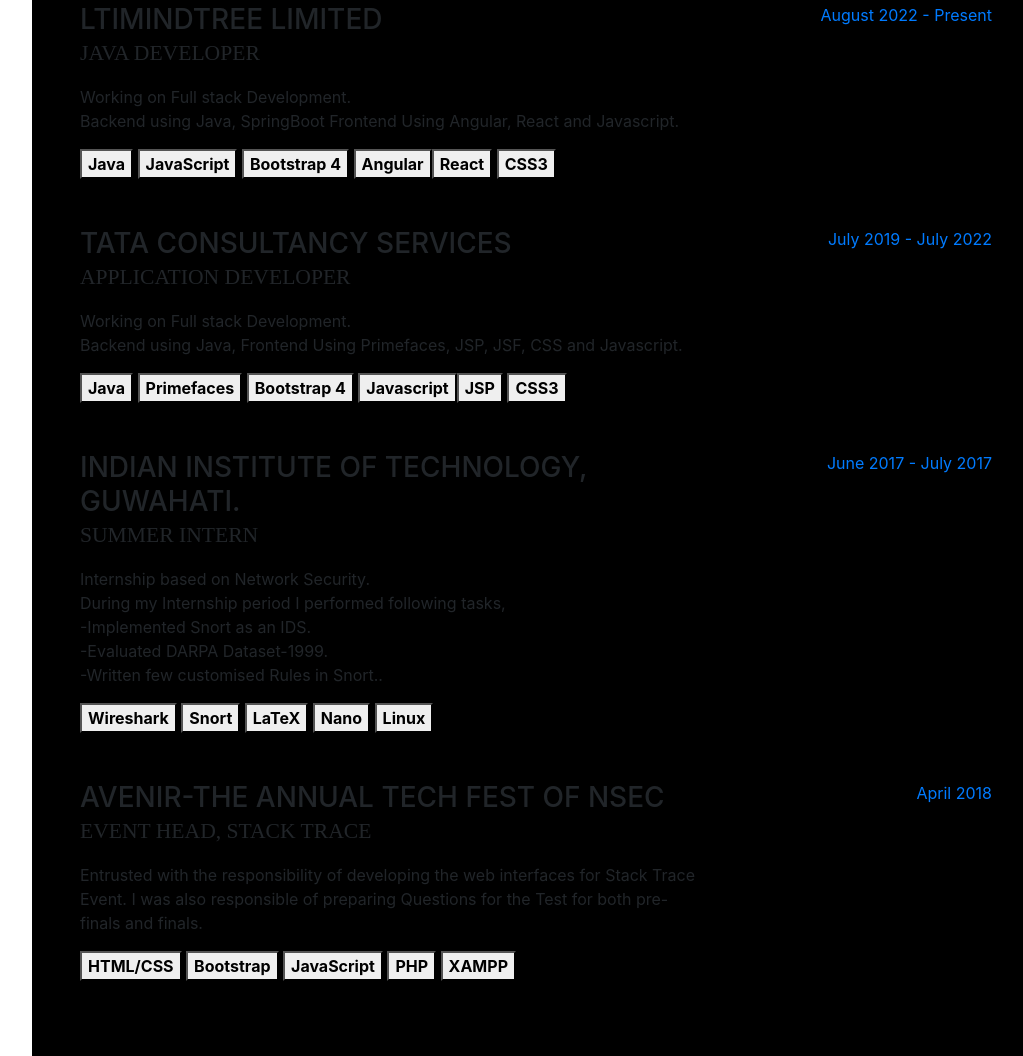
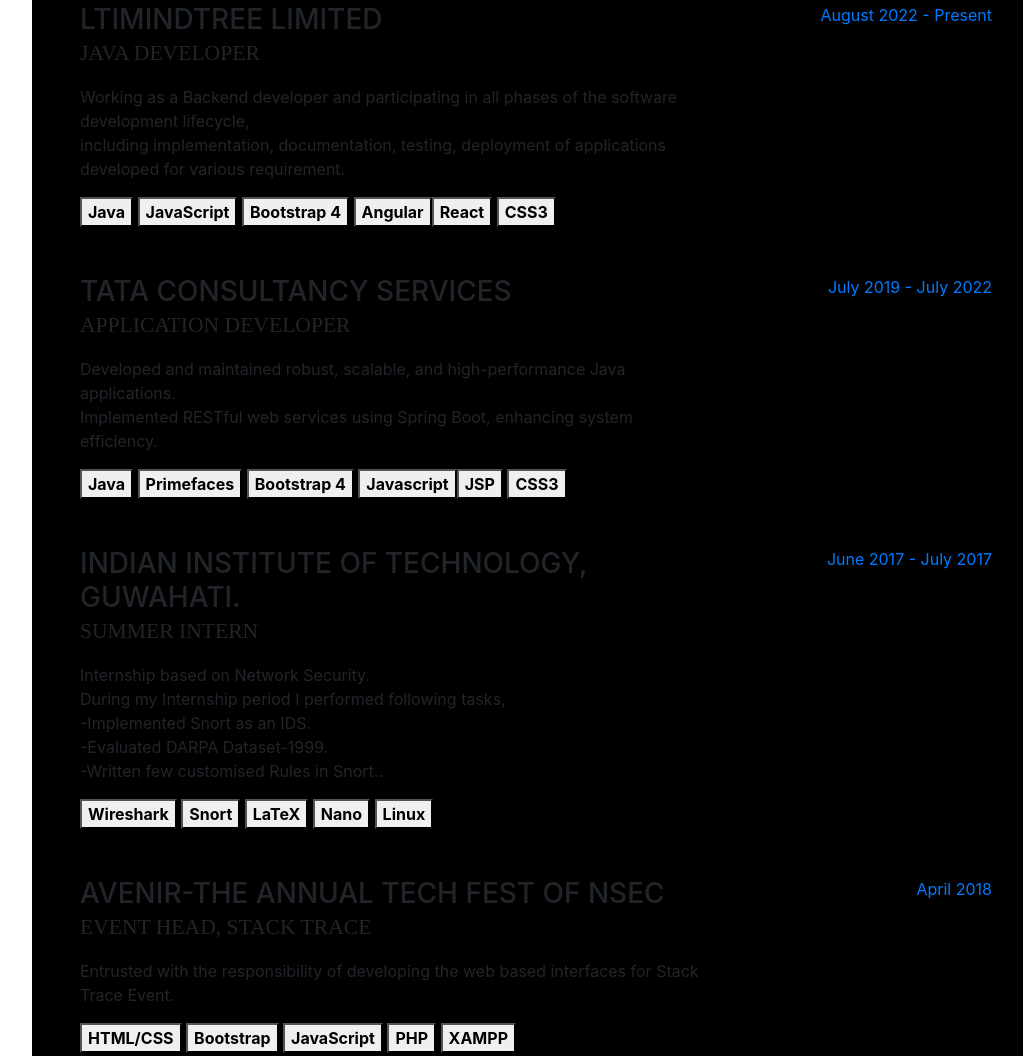
Before and after one commit to kumarcodes/kumarcodes.github.io, a website with bundled scripts: page index.html in a window 1280 px wide. Shown: the part 931-1987 px from the top of the page, without its empty margins (240-1263 px from the left). Built offline with nearby package versions, Linux system fonts and the light colour scheme; a web font is replaced by a local one.

Commit message:
Update index.html

```diff
--- a/index.html
+++ b/index.html
@@ -81,7 +81,7 @@
           </div>
           <div class="subheading mb-5">
             <a href="https://drive.google.com/open?id=1xcLKiyRCTcng2CTpQ2UFFrR-YHpNeQcj">Download Resume</a></div>
-          <p class="mb-5">I'm a Java Backend Developer at <b>LTIMindtree Limited.</b>. Prior to this I was working as a Java Developer at<b>Tata Consultancy Services.</b>. I am an avid <b>coder</b>, <b>amateur writer</b> and <b>left handed cricketer,</b>, full-time foodie. Welcome to my Website!</p>
+          <p class="mb-5">I'm a Java Backend Developer at <b>LTIMindtree Limited</b>. Prior to this I was working as a Java Developer at<b>Tata Consultancy Services</b>. I am an avid <b>coder</b>, <b>amateur writer</b> and <b>left handed cricketer</b>, full-time foodie. Welcome to my Website!</p>
           <ul class="list-inline list-social-icons mb-0">
             <li class="list-inline-item">
               <a href="https://www.quora.com/profile/Rohit-Sharma-3402">
@@ -127,8 +127,8 @@
             <div class="resume-content mr-auto">
               <h3 class="mb-0">LTIMindtree Limited</h3>
               <div class="subheading mb-3">Java Developer</div>
-              <p>Working on Full stack Development.<br/>
-               Backend using Java, SpringBoot Frontend Using Angular, React and Javascript.
+              <p>Working as a Backend developer and participating in all phases of the software development lifecycle,<br/>
+               including implementation, documentation, testing, deployment of applications developed for various requirement.
                 </p>
                 <button class = "button"><b>Java</b></button> <button class = "button"><b>JavaScript</b></button>  <button class = "button"><b>Bootstrap 4</b></button> <button class = "button"><b>Angular</b> <button class = "button"><b>React</b></button></button> <button class = "button"><b>CSS3</b></button>
             </div>
@@ -140,8 +140,8 @@
             <div class="resume-content mr-auto">
               <h3 class="mb-0">Tata Consultancy Services</h3>
               <div class="subheading mb-3">Application Developer</div>
-              <p>Working on Full stack Development.<br/>
-               Backend using Java, Frontend Using Primefaces, JSP, JSF, CSS and Javascript.
+              <p>Developed and maintained robust, scalable, and high-performance Java applications.<br/>
+              Implemented RESTful web services using Spring Boot, enhancing system efficiency.
                 </p>
                 <button class = "button"><b>Java</b></button> <button class = "button"><b>Primefaces</b></button>  <button class = "button"><b>Bootstrap 4</b></button> <button class = "button"><b>Javascript</b> <button class = "button"><b>JSP</b></button></button> <button class = "button"><b>CSS3</b></button>
             </div>
@@ -169,7 +169,7 @@
             <div class="resume-content mr-auto">
               <h3 class="mb-0">Avenir-The annual Tech Fest of NSEC</h3>
               <div class="subheading mb-3">Event Head, Stack Trace</div>
-              <p>Entrusted with the responsibility of developing the web interfaces for Stack Trace Event. I was also responsible of preparing Questions for the Test for both pre-finals and finals.</p>
+              <p>Entrusted with the responsibility of developing the web based interfaces for Stack Trace Event.</p>
               <button class = "button"><b>HTML/CSS</b></button> <button class = "button"><b>Bootstrap</b></button>  <button class = "button"><b>JavaScript</b></button> <button class = "button"><b>PHP</b></button> <button class = "button"><b>XAMPP</b></button>
             </div>
             <div class="resume-date text-md-right">
@@ -296,7 +296,7 @@
         <div class="my-auto">
           <h2 class="mb-5">Interests</h2>
           <p>Apart from coding I love writing. I am an active writer on Quora, a knowledge sharing platform. I also have a passion for poetry and traveling.<br>A big fan of cricket. Left Handed All Rounder Cricketer.<br>
-          Having formerly represented my school in various cricket tournaments I have also been a part of the The Scouts and Guides during School Days.</p>
+          Having formerly represented my school in various cricket tournaments.</p>
         </div>
       </section>
 
```
